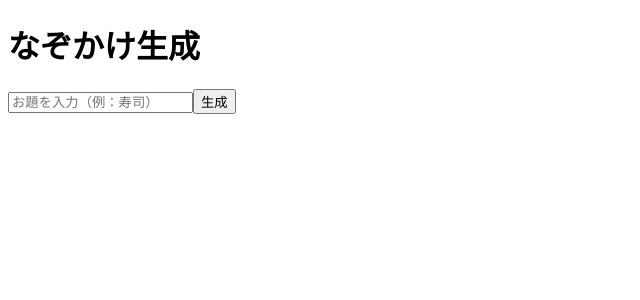
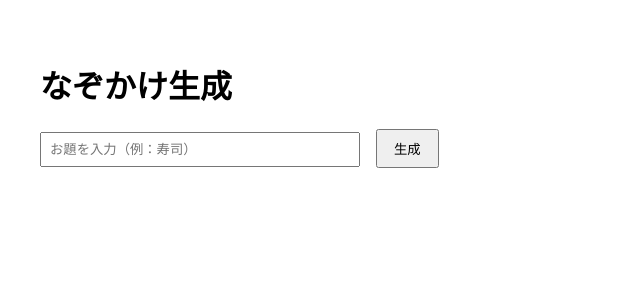
Before and after one commit to NickMic/nazokake-maker, a Next.js app in the folder frontend/: page / in a window 1280 px wide. Shown: the top 300 px of the page, without its empty margins (0-640 px from the left). Built offline with nearby package versions, Linux system fonts and the light colour scheme.

Commit message:
fix: APIリクエスト形式をgenerate.tsに合わせて修正（theme, style, difficultyを送信）

```diff
--- a/frontend/src/pages/index.tsx
+++ b/frontend/src/pages/index.tsx
@@ -1,7 +1,7 @@
 import { useState } from 'react';
 
 export default function Home() {
-  const [prompt, setPrompt] = useState('');
+  const [theme, setTheme] = useState('');
   const [result, setResult] = useState('');
 
   const handleGenerate = async () => {
@@ -10,9 +10,9 @@ export default function Home() {
         method: 'POST',
         headers: { 'Content-Type': 'application/json' },
         body: JSON.stringify({
-          theme: prompt,
-          style: '標準',
-          difficulty: '普通',
+          theme: theme,
+          style: '標準',       // 必要に応じて変更可能
+          difficulty: '普通',  // 必要に応じて変更可能
         }),
       });
 
@@ -21,7 +21,7 @@ export default function Home() {
       }
 
       const data = await res.json();
-      setResult(data.result);
+      setResult(data.result || 'エラーが発生しました');
     } catch (err) {
       console.error(err);
       setResult('エラーが発生しました');
@@ -29,16 +29,23 @@ export default function Home() {
   };
 
   return (
-    <main>
+    <main style={{ padding: '2rem', fontFamily: 'sans-serif' }}>
       <h1>なぞかけ生成</h1>
       <input
         type="text"
-        value={prompt}
-        onChange={(e) => setPrompt(e.target.value)}
+        value={theme}
+        onChange={(e) => setTheme(e.target.value)}
         placeholder="お題を入力（例：寿司）"
+        style={{ padding: '0.5rem', width: '300px', marginRight: '1rem' }}
       />
-      <button onClick={handleGenerate}>生成</button>
-      {result && <p>結果: {result}</p>}
+      <button onClick={handleGenerate} style={{ padding: '0.5rem 1rem' }}>
+        生成
+      </button>
+      {result && (
+        <p style={{ marginTop: '2rem', fontWeight: 'bold' }}>
+          結果: {result}
+        </p>
+      )}
     </main>
   );
 }
```
